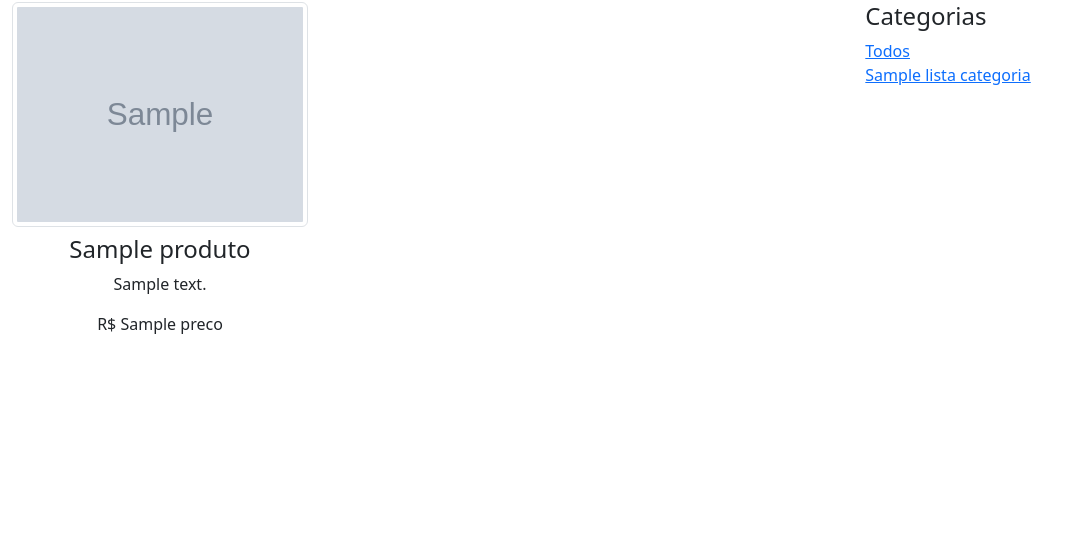
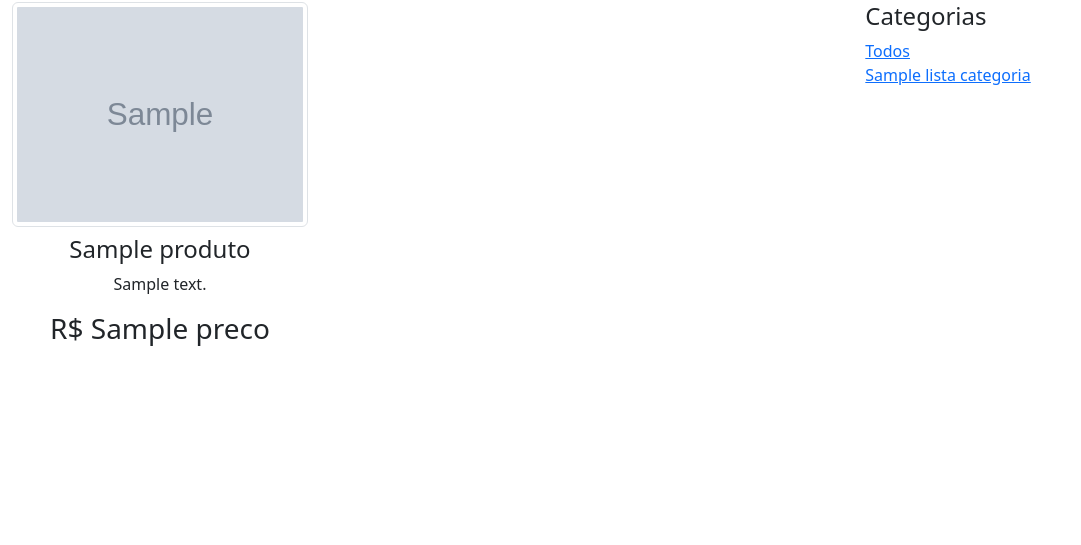
Before and after one commit to filipevsco/lojavirtual-altabooks, a Django app: template prj_lojavirtual/templates/produto/listar.html in a window 1280 px wide. Shown: the part 130-675 px from the top of the page, without its empty margins (0-1081 px from the left). Run offline with Django 3.2, Linux system fonts and the light colour scheme; the template is opened without the code that fills it: most values are stand-ins (such as "Sample title", 1, 10 or a date in 2020); grey boxes marked "Sample" are stand-in pictures; some libraries are stand-ins or nearby versions.

```diff
--- a/prj_lojavirtual/main/models.py
+++ b/prj_lojavirtual/main/models.py
@@ -30,7 +30,7 @@ class Produto(models.Model):
     estoque = models.PositiveIntegerField()
     data_criacao = models.DateTimeField(auto_now_add=True)
     data_ultima_atualizacao = models.DateTimeField(auto_now=True)
-    imagem = StdImageField(upload_to='upload/imagens-produtos/', variations={'thumbnail': {"width": 230, "height": 320, "crop": True}}, blank=True)
+    imagem = StdImageField(variations={'thumbnail': {"width": 230, "height": 320, "crop": True}}, blank=True)
 
     class Meta:
         ordering = ('nome', )
--- a/prj_lojavirtual/templates/produto/listar.html
+++ b/prj_lojavirtual/templates/produto/listar.html
@@ -36,9 +36,9 @@
                                             <p class="text-center">
                                                 {{ produto.descricao }}
                                             </p>
-                                            <p class="text-center">
+                                            <h3 class="text-center">
                                                 R$ {{ produto.preco }}
-                                            </p>
+                                            </h3>
                                     </div>
                                 </div>
                             </div>
```
Also changed, not shown: prj_lojavirtual/main/migrations/0007_alter_produto_imagem.py (added).
